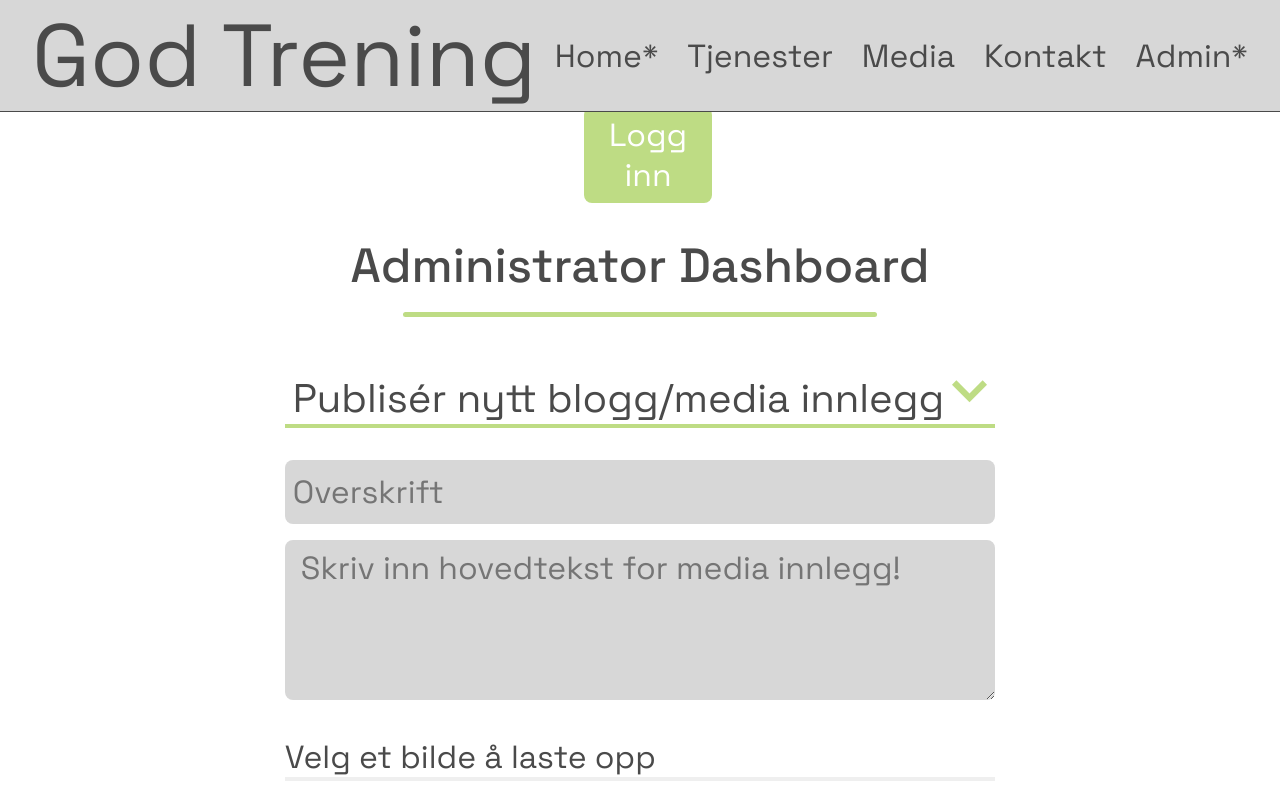
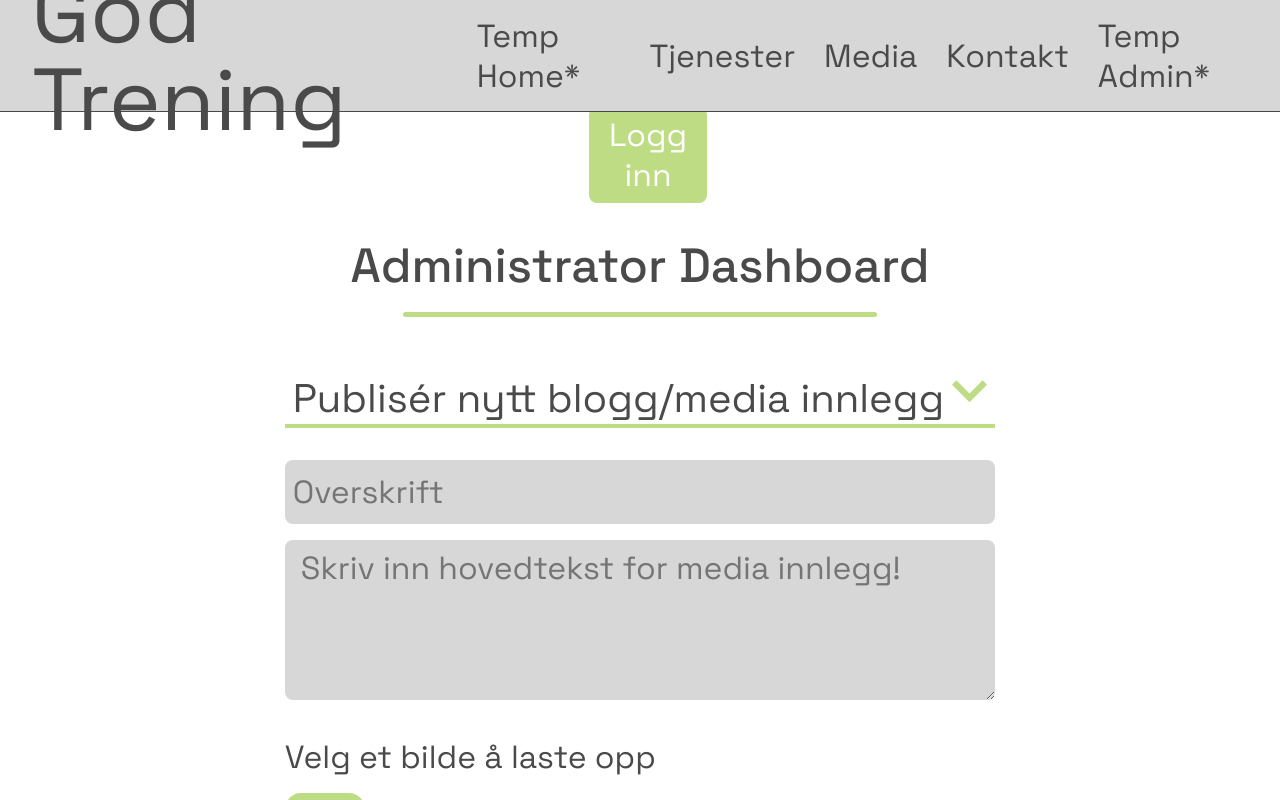
Before and after one commit to SteffenHakestad/God-Trening-React, a React (Create React App) app: page /admin in a window 1280 px wide. Both pictures are taken after a click on the button "Publisér nytt blogg/media innlegg". Shown: the part 728-1528 px from the top of the page. Built offline with nearby package versions, Linux system fonts and the light colour scheme; a web font is replaced by a local one.

Commit message:
Work on admin dashboard component.

```diff
--- a/src/Navbar.js
+++ b/src/Navbar.js
@@ -9,11 +9,11 @@ export default function Navbar() {
         <Link to="/home" id="navbar-title">God Trening</Link>
         {/*Links from navbar to all pages on app*/}
         <ul className="navbar-link-list">
-            <CustomLink to="/home" className="navbar-link">Home*</CustomLink>
+            <CustomLink to="/home" className="navbar-link"> Temp Home*</CustomLink>
             <CustomLink to="/services" className="navbar-link">Tjenester</CustomLink>
             <CustomLink to="/media" className="navbar-link">Media</CustomLink>
             <CustomLink to="/contact" className="navbar-link">Kontakt</CustomLink>
-            <CustomLink to="/admin" className="navbar-link">Admin*</CustomLink>
+            <CustomLink to="/admin" className="navbar-link">Temp Admin*</CustomLink>
 
 
 
--- a/src/components/admin/AdminDashboardComponent.js
+++ b/src/components/admin/AdminDashboardComponent.js
@@ -14,7 +14,7 @@ export default function AdminDashboardComponent() {
     //State for new media post input fields
     const [headline, setHeadline] = useState("");
     const [mediaText, setMediaText] = useState("");
-    const [mediaImage, setMediaImage] = useState("");
+    const [mediaImage, setMediaImage] = useState(null);
 
     //State for new media post input field changes
     const handleHeadlineChange = (e) => {
@@ -30,7 +30,6 @@ export default function AdminDashboardComponent() {
     //Ref for file input. HandleButtonClick clicks the file input button. Called from the styled button .upload-image-button
     const fileInputRef = useRef(null);
     const handleButtonClick = () => {
-        console.log("Button clicked")
       fileInputRef.current.click();
     };
 
@@ -69,6 +68,14 @@ export default function AdminDashboardComponent() {
         supportContainer.current.style.display = "none";
     }, []);
 
+    const HandleMediaSubmit = (e) => {
+        e.preventDefault();
+        console.log("Headline: ", headline);
+        console.log("Media Text: ", mediaText);
+        console.log("Media Image: ", mediaImage);
+    }
+
+
     return (
         <div id="admin-dashboard">
             <h1>Administrator Dashboard</h1>
@@ -82,19 +89,23 @@ export default function AdminDashboardComponent() {
 
             {/* First collapse menu, handles new media posts. */}
             <div className='dashboard-collapse-container' id="collapse-1" ref={publishContainer}>
+                <form onSubmit={HandleMediaSubmit}>
                     <input className='input-field' name="headline-input" type="text" placeholder='Overskrift' value={headline} onChange={handleHeadlineChange} required></input>
                     <textarea className='input-field' name="message-input" type="text" placeholder='Skriv inn hovedtekst for media innlegg!' value={mediaText} onChange={handleMediaTextChange} required></textarea>
                         <div className='image-upload-container'>
                             <label htmlFor='media-image-upload'>Velg et bilde å laste opp</label>
-                    <input type='file' name='media-image-upload' accept='image/* video/*' ref={fileInputRef} value={mediaImage} onChange={handleMediaImageChange} style={{ display: "none" }}></input>
-                    <button className="upload-image-button" type="button" onClick={handleButtonClick}></button>
+                            <input type='file' name='media-image-upload' accept='image/* video/*' ref={fileInputRef} onChange={handleMediaImageChange} style={{ display: "none" }}></input>
+                            <button className="upload-image-button std-btn" type="button" onClick={handleButtonClick}>
+                                <img alt="expand icon" src='/assets/icons/icon-upload-image.svg'></img>
+                            </button>
                             {/*Gets the file text from the type="file" button*/}
                             <div className="selected-file-text">
-                            {mediaImage ? mediaImage.name : "Ingen fil valgt"}
+                                {mediaImage ? mediaImage.name : "Ingen fil valgt" }
                             </div>
+                        </div>
+                    <button type="submit" className='std-btn'>Publisér Media Innlegg</button>
+                </form>
 
-                </div>
-                <button className='std-btn'>Publisér Media Innlegg</button>
             </div>
 
             <button className='dashboard-collapse-btn' onClick={() => expandInfo("Upload")}>Last opp nye bilder til fremsiden
--- a/src/styles.css
+++ b/src/styles.css
@@ -770,6 +770,7 @@ a:visited{
     justify-content: center;
     align-items: center;
     flex-direction: column;
+    padding : var(--container-margin);
 }
 #admin-container h1{
     font-size: 3rem;
@@ -790,6 +791,7 @@ a:visited{
     display: flex;
     justify-content: center;
     margin: var(--container-margin);
+    width: 100%;
 }
 #admin-login-container form{
     display: flex;
@@ -924,10 +926,6 @@ a:visited{
 }
 
 
-
-
-
-
 #collapse-3-container{
    display: flex;
    justify-content: left;
@@ -937,6 +935,20 @@ a:visited{
 #collapse-3-container img{
     margin-right: 1rem;
 }
+.selected-file-text{
+    font-size: .5rem;
+}
+.upload-image-button{
+    display: flex;
+    padding: 1rem;
+    margin-top: 1rem;
+    background-color: var(--primary-color);
+    border: none;
+    border-radius: 1rem;
+    height: 5rem;
+    width: 5rem;
+}
+
 
 /*End of Admin Dashboard*/
 /*END OF ADMIN PAGE*/
```
Also changed, not shown: public/assets/icons/icon-upload-image.svg (added). Lines whose indentation alone changed are shown as unchanged.
